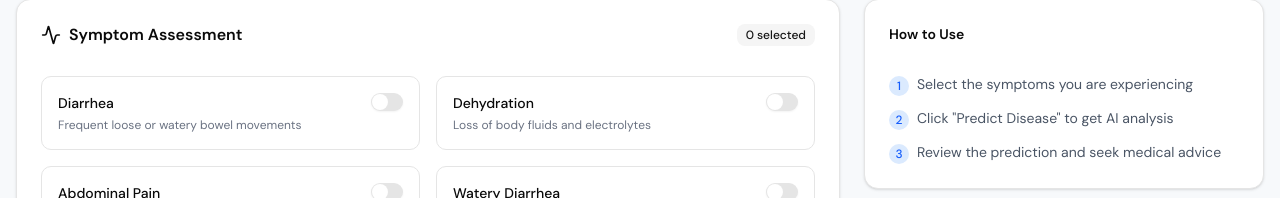
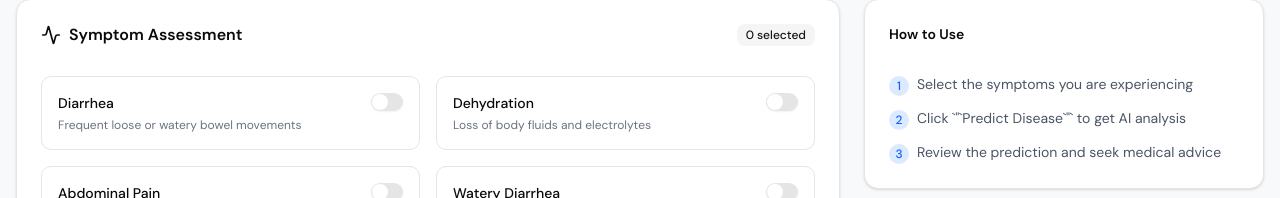
Before and after one commit to samalsubrat/spark, a Next.js app: page /dashboard/waterpredict in a window 1280 px wide. Shown: the part 533-731 px from the top of the page. Built offline with nearby package versions, Linux system fonts and the light colour scheme.

Commit message:
build error

```diff
--- a/src/app/dashboard/waterpredict/page.tsx
+++ b/src/app/dashboard/waterpredict/page.tsx
@@ -266,7 +266,7 @@ export default function WaterPredictPage() {
               </div>
               <div className="flex items-start gap-2">
                 <div className="w-5 h-5 rounded-full bg-blue-100 text-blue-600 flex items-center justify-center text-xs font-medium mt-0.5">2</div>
-                <p>Click "Predict Disease" to get AI analysis</p>
+                <p>Click `&quot;`Predict Disease`&quot;` to get AI analysis</p>
               </div>
               <div className="flex items-start gap-2">
                 <div className="w-5 h-5 rounded-full bg-blue-100 text-blue-600 flex items-center justify-center text-xs font-medium mt-0.5">3</div>
```
